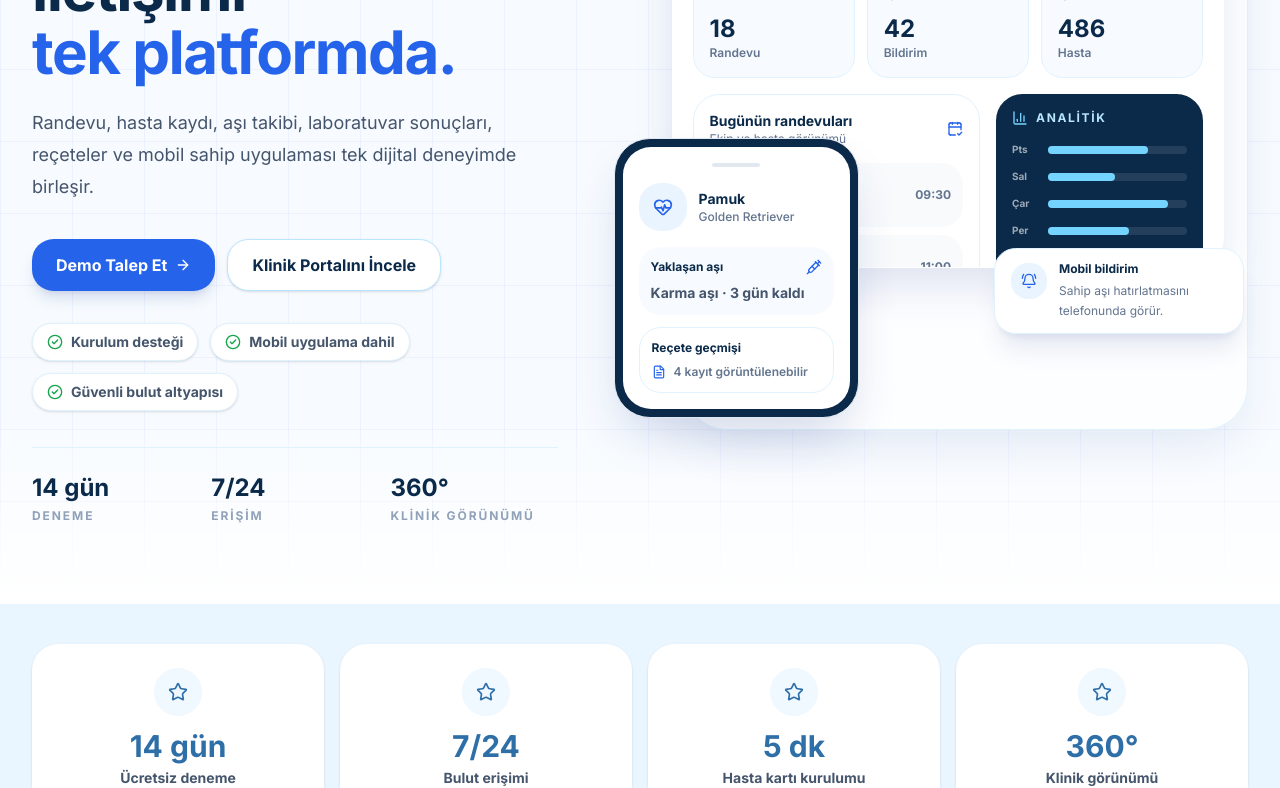
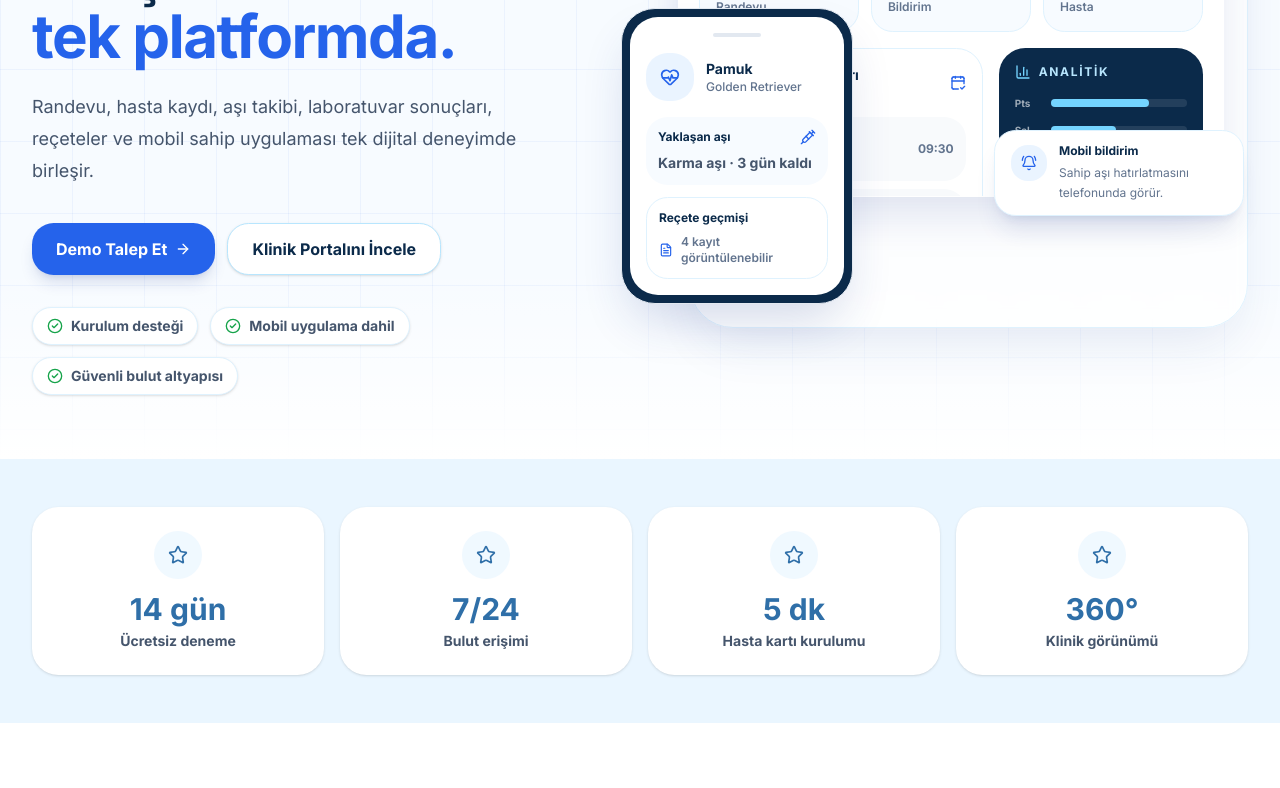
Before and after one commit to e-pati/e-pati, a Next.js app in the folder portal/: page / in a window 1280 px wide. Shown: the part 480-1268 px from the top of the page. Built offline with nearby package versions, Linux system fonts and the light colour scheme.

Commit message:
fix: polish landing hero spacing

```diff
--- a/portal/src/app/page.tsx
+++ b/portal/src/app/page.tsx
@@ -136,7 +136,7 @@ export default function LandingPage() {
         <div className="absolute inset-0 bg-[linear-gradient(90deg,rgba(37,99,235,0.055)_1px,transparent_1px),linear-gradient(180deg,rgba(37,99,235,0.055)_1px,transparent_1px)] bg-[size:72px_72px]" />
         <div className="absolute inset-x-0 bottom-0 h-48 bg-gradient-to-b from-transparent to-white" />
 
-        <div className="relative mx-auto grid min-h-[720px] max-w-7xl items-center gap-12 px-5 py-16 md:px-8 lg:grid-cols-[0.9fr_1.1fr] lg:py-20">
+        <div className="relative mx-auto grid min-h-[660px] max-w-7xl items-center gap-10 px-5 py-14 md:px-8 lg:grid-cols-[0.92fr_1.08fr] lg:py-16">
           <div className="max-w-2xl">
             <div className="mb-6 inline-flex items-center gap-2 rounded-full border border-sky-200 bg-white px-3 py-1.5 text-xs font-bold text-[#2563eb] shadow-sm">
               <Sparkles className="h-3.5 w-3.5" />
@@ -176,23 +176,11 @@ export default function LandingPage() {
               ))}
             </div>
 
-            <div className="mt-9 grid max-w-xl grid-cols-3 gap-3 border-t border-sky-100 pt-6">
-              {[
-                { value: '14 gün', label: 'deneme' },
-                { value: '7/24', label: 'erişim' },
-                { value: '360°', label: 'klinik görünümü' },
-              ].map(item => (
-                <div key={item.label}>
-                  <div className="text-2xl font-black text-[#0b2a4a]">{item.value}</div>
-                  <div className="mt-1 text-xs font-bold uppercase tracking-[0.16em] text-slate-400">{item.label}</div>
-                </div>
-              ))}
-            </div>
           </div>
 
-          <div className="relative min-h-[560px] lg:min-h-[620px]">
+          <div className="relative min-h-[510px] lg:min-h-[560px]">
             <div className="absolute right-0 top-0 h-full w-[88%] rounded-[44px] border border-sky-100 bg-white/78 shadow-2xl shadow-blue-900/10 backdrop-blur" />
-            <div className="absolute right-6 top-7 h-[430px] w-[86%] overflow-hidden rounded-[30px] border border-white bg-white shadow-2xl shadow-blue-900/16">
+            <div className="absolute right-6 top-6 h-[405px] w-[86%] overflow-hidden rounded-[30px] border border-white bg-white shadow-2xl shadow-blue-900/16">
               <div className="flex items-center justify-between border-b border-sky-100 bg-[#f0f7ff] px-5 py-4">
                 <div className="flex items-center gap-2">
                   <span className="h-2.5 w-2.5 rounded-full bg-rose-400" />
@@ -274,7 +262,7 @@ export default function LandingPage() {
               </div>
             </div>
 
-            <div className="absolute bottom-3 left-2 w-[245px] rounded-[36px] border border-slate-200 bg-[#0b2a4a] p-2 shadow-2xl shadow-blue-900/20">
+            <div className="absolute bottom-6 left-2 w-[232px] rounded-[34px] border border-slate-200 bg-[#0b2a4a] p-2 shadow-2xl shadow-blue-900/20">
               <div className="rounded-[28px] bg-white p-4">
                 <div className="mx-auto mb-4 h-1 w-12 rounded-full bg-slate-200" />
                 <div className="flex items-center gap-3">
@@ -303,7 +291,7 @@ export default function LandingPage() {
               </div>
             </div>
 
-            <div className="absolute bottom-24 right-1 max-w-[250px] rounded-2xl border border-sky-100 bg-white px-4 py-3 shadow-xl shadow-blue-900/10">
+            <div className="absolute bottom-28 right-1 max-w-[250px] rounded-2xl border border-sky-100 bg-white px-4 py-3 shadow-xl shadow-blue-900/10">
               <div className="flex items-start gap-3">
                 <div className="mt-0.5 flex h-9 w-9 shrink-0 items-center justify-center rounded-xl bg-[#eaf4ff] text-[#2563eb]">
                   <BellRing className="h-4 w-4" />
@@ -318,7 +306,7 @@ export default function LandingPage() {
         </div>
       </section>
 
-      <section className="bg-[#eaf6ff] py-10">
+      <section className="bg-[#eaf6ff] py-12">
         <div className="mx-auto grid max-w-7xl grid-cols-2 gap-4 px-5 md:grid-cols-4 md:px-8">
           {stats.map(item => (
             <div key={item.label} className="rounded-3xl bg-white p-6 text-center shadow-sm">
```
Also changed, not shown: 1 other file (tests, documents, lock files or other folders).
